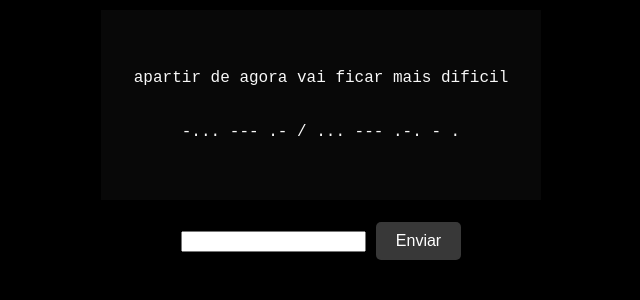
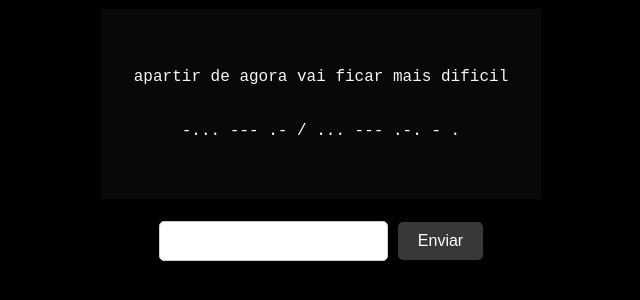
Before and after one commit to jhowicknj/site-de-enigmas, a plain HTML site: page muitobom.html in a window 1280 px wide. Shown: the part 266-566 px from the top of the page, without its empty margins (319-959 px from the left). Drawn offline with Linux system fonts and the light colour scheme.

Commit message:
Update styles.css

```diff
--- a/styles.css
+++ b/styles.css
@@ -69,7 +69,7 @@ input[name="muitobom"] {
     border-radius: 5px;
     border: 1px solid #ccc;
 }
-input[name="boasorte"] {
+input[name="boa sorte"] {
     padding: 10px;
     font-size: 16px;
     border-radius: 5px;
```
